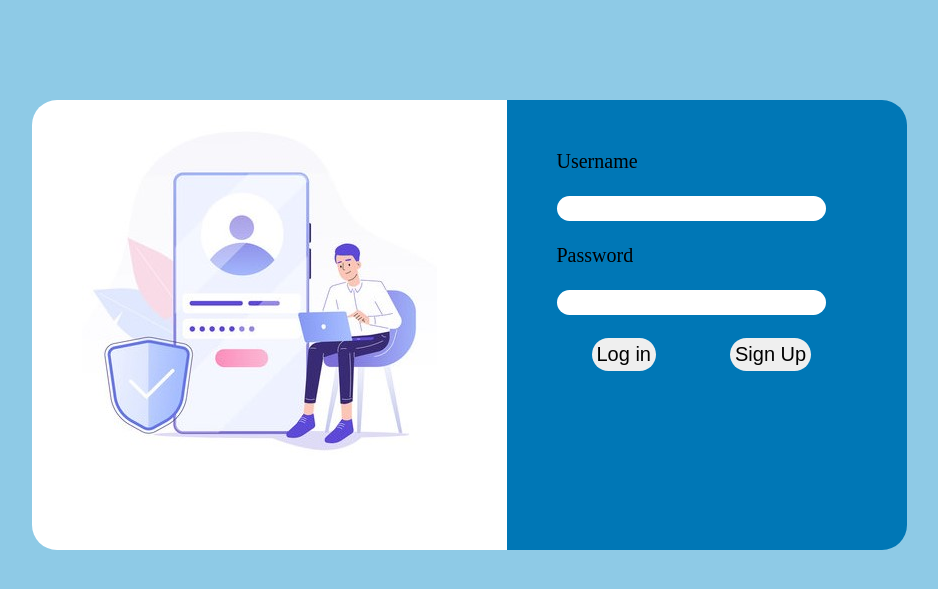
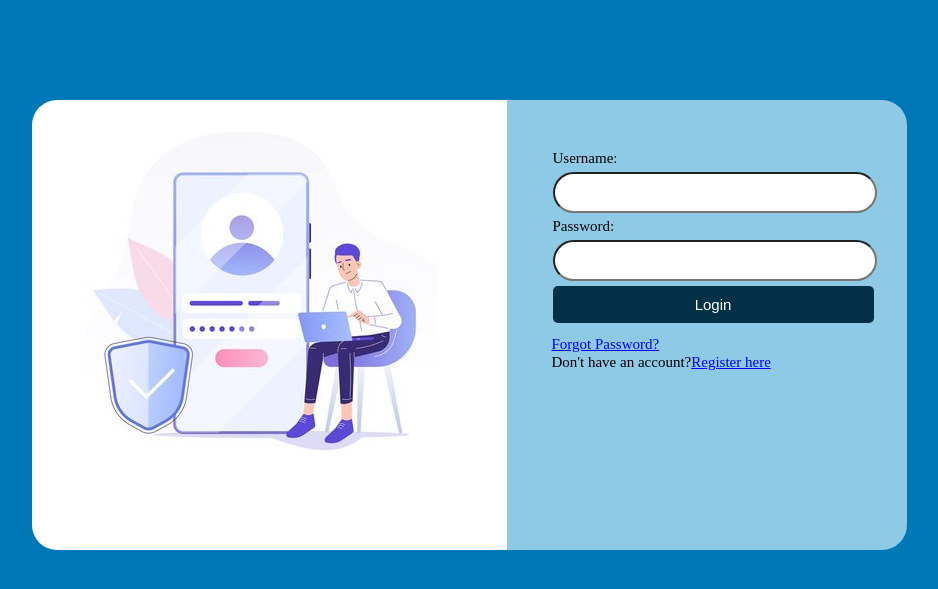
Before and after one commit to Ka3chi/System-Php, a PHP site: page /Login.html in a window 1280 px wide. Shown: the top 589 px of the page, without its empty margins (171-1109 px from the left). Run offline with PHP 8.4, Linux system fonts and the light colour scheme.

Commit message:
login done

```diff
--- a/Login.html
+++ b/Login.html
@@ -14,14 +14,14 @@
         </div>
         <div class="right-login">
             <form class="login-content">
-                <p>Username</p>
-                <input type="" label="Enter the Username">
-                <p>Password</p>
-                <input type="" label="Enter the Password"><br>
-
-                <button id="btn-login">Log in</button>
-                <button id="btn-signup">Sign Up</button>
+                <p>Username:</p>
+                <input type="text" value="" label="Enter the Username">
+                <p>Password:</p>
+                <input type="text" value="" label="Enter the Password"><br>
+                <button>Login</button>
             </form>
+            <p id="Forgot"><a href="ForgotPage.html">Forgot Password?</a></p>
+            <p id="Register">Don't have an account?<a href="RegisterPage.html">Register here</a></p>
         </div>
     </div>
 </body>
--- a/style.css
+++ b/style.css
@@ -2,7 +2,7 @@
     margin: 0;
 }
 .login-background{
-    background-color: #8ecae6;
+    background-color: #0077b6;
 }
 .main-login{
     display: flex;
@@ -19,7 +19,7 @@
 
 }
 .right-login{
-    background-color: #0077b6;
+    background-color: #8ecae6;
     height: 450px;
     width: 400px;
     border-radius: 0 25px 25px 0;
@@ -28,14 +28,28 @@
     margin: 50px 10px 10px 25px;
 }
 .login-content p, input, button {
-    font-size: 20px;
+    font-size: 15px;
     border-radius: 25px;
-    border: none;
-    margin: 20px 10px 3px 25px;
+    margin: 2px 0 3px 21px;
+}
+.login-content button, input{
+    width: 300px;
+    padding: 10px;
+}
+.right-login #Forgot, #Register{
+    font-size: 15px;
+    margin: 1px 0 0 45px ;
+
 }
 .login-content button{
-    padding: 5px;
-    margin: 20px 10px 3px 60px;
+    width: 321px;
+    color: white;
+    background-color: #023047;
+    border: none;
+    border-radius: 5px;
+}
+.login-content input{
+    text-align: center;
 }
 .container {
     background-color: gray;
```
Also changed, not shown: ForgotPage.html (added, +12 -0 lines), RegisterPage.html (added, +12 -0 lines).
